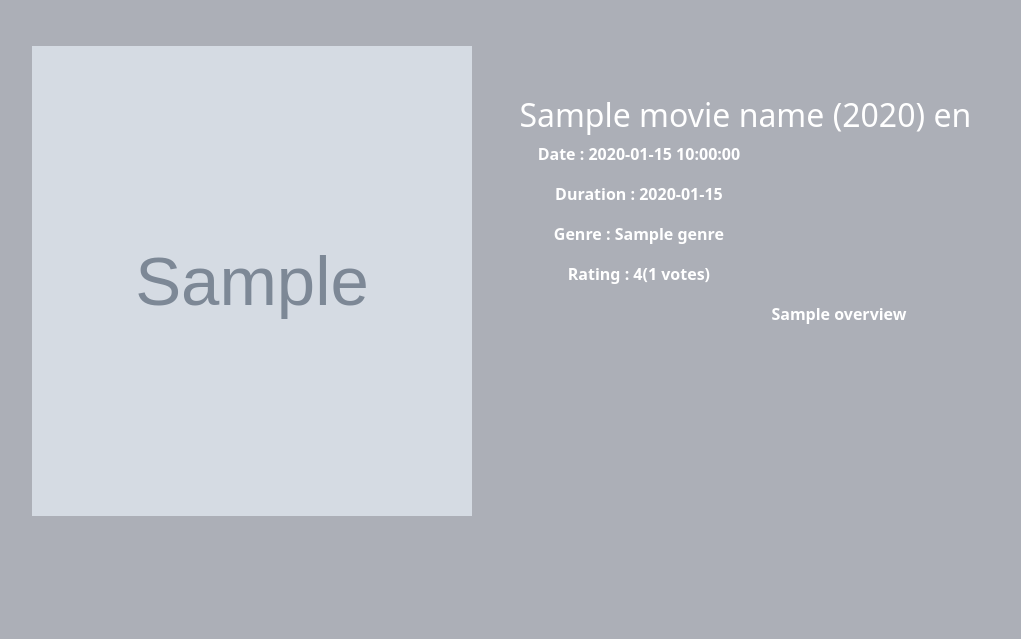
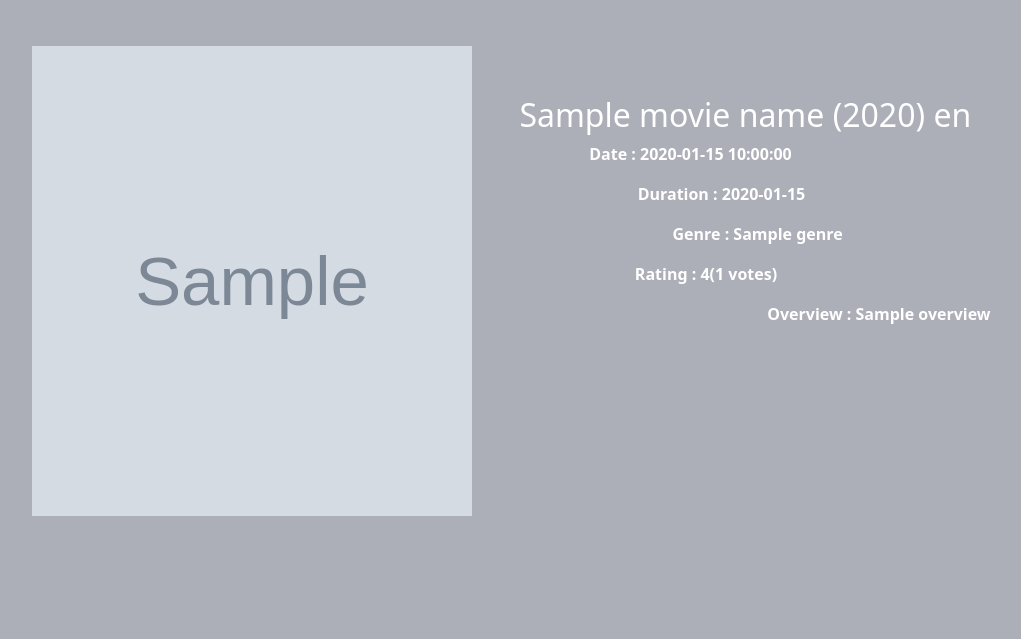
Before and after one commit to sunnybhandari02/Movieflix, a Flask app: template templates/recommend.html in a window 1280 px wide. Shown: the part 100-739 px from the top of the page, without its empty margins (25-1046 px from the left). Run offline with Flask 2, Linux system fonts and the light colour scheme; the template is opened without the code that fills it: most values are stand-ins (such as "Sample title", 1, 10 or a date in 2020); grey boxes marked "Sample" are stand-in pictures.

Commit message:
Recommend file updated

```diff
--- a/templates/recommend.html
+++ b/templates/recommend.html
@@ -30,30 +30,30 @@
                 {{movie_name}} ({{movie_year}}) {{language}}
             </h2>
             <div class="facts" style="color: white;text-align: center;padding-right: 100px; padding-top: 0px;margin-left: -85%">
-                <ul>
+                <ul style="margin-left: 10%">
                     <b>
                         Date : {{release_date}}
                     </b>
                 </ul>
-                <ul>
+                <ul style="margin-left: 16%">
                     <b>
                         Duration : {{runtime}}
                     </b>
                 </ul>
-                <ul>
+                <ul style="margin-left: 23%">
                     <b>
                         Genre : {{genre}}
                     </b>
                 </ul>
-                <ul>
+                <ul style="margin-left: 13%">
                     <b>
                         Rating : {{rating}}({{vote_count}} votes)
                     </b>
                 </ul>
-                <ul>
+                <ul style="margin-left: 10%">
                     <b>
-                        <p style="margin-left: 40%;">
-                            {{overview}}
+                        <p style="margin-left: 42%;">
+                            Overview : {{overview}}
                         </p>
                     </b>
                 </ul>
```
